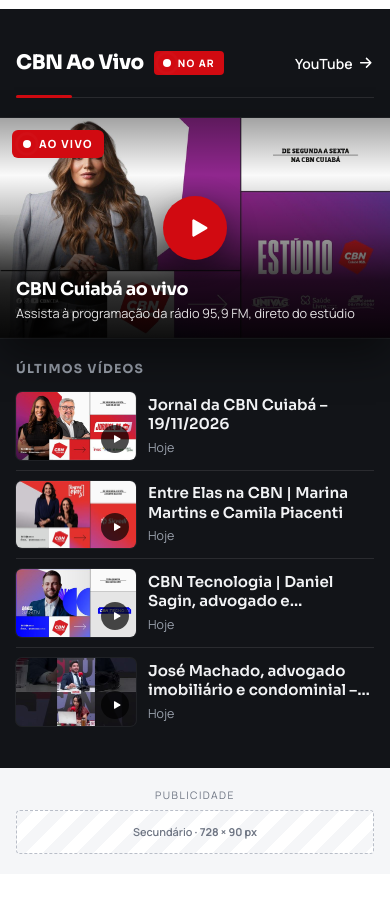
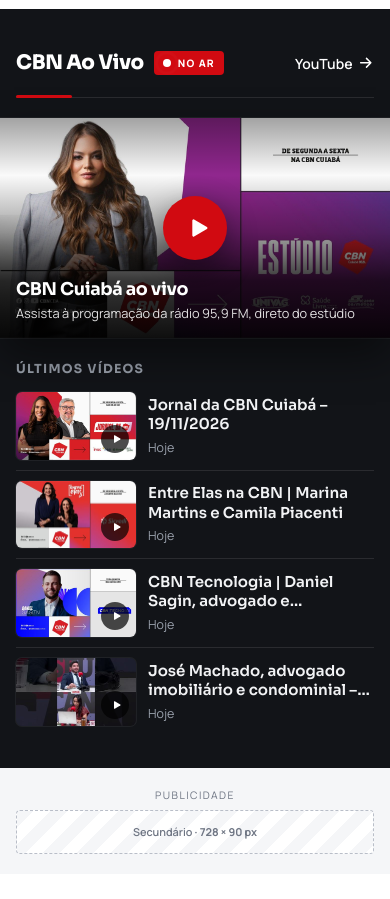
Before and after one commit to luizpodecrer-ship-it/cbncuiaba, a plain HTML site: page index.html in a window 390 px wide. Shown: the part 1760-2659 px from the top of the page. Drawn offline with Linux system fonts and the light colour scheme.

Commit message:
Oculta a etiqueta "Ao vivo" do player da seção CBN Ao Vivo no celular
No celular o título da seção já mostra "No ar"; a etiqueta cobria a imagem.
No computador e no tablet ela continua.

Co-Authored-By: Claude Opus 5.5 <noreply@anthropic.com>
Claude-Session: https://claude.ai/code/session_013Hzvk32jJ2pynR7CrEsg34

```diff
--- a/css/style.css
+++ b/css/style.css
@@ -833,7 +833,7 @@ img.is-loading { opacity: 0; }
   .live__title { gap: 10px; }
   .live__more { display: none; }   /* no celular o link fica só "YouTube" */
   .live__player { width: calc(100% + 32px); margin-inline: -16px; border-radius: 0; }   /* de ponta a ponta no celular */
-  .live__tag { top: 12px; left: 12px; }
+  .live__tag { display: none; }   /* no celular o título da seção já mostra "No ar" */
   .live__play { width: 64px; height: 64px; margin: -32px 0 0 -32px; }
   .live__info { left: 16px; right: 16px; bottom: 14px; }
   .live__info strong { font-size: 1.1rem; }
```
